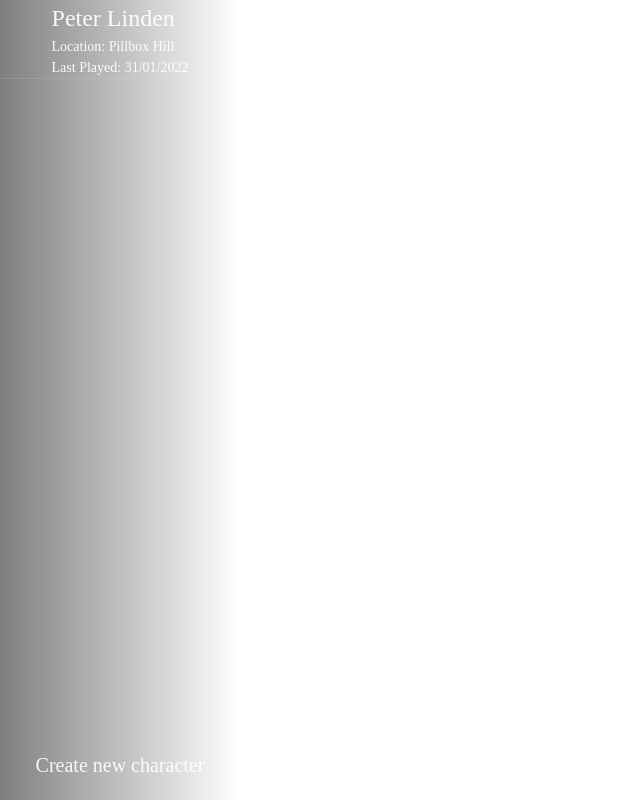
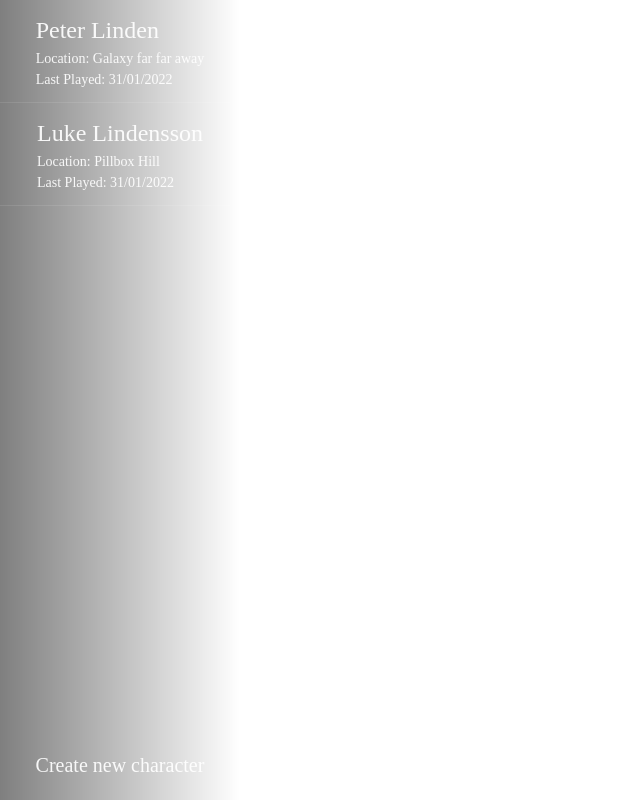
Before and after one commit to overextended/ox_core, a React (Create React App) app in the folder web/: page / in a window 1280 px wide. Shown: the whole page, without its empty margins (0-640 px from the left). Built offline with nearby package versions, Linux system fonts and the light colour scheme.

Commit message:
feat(nui): Characters component

```diff
--- /dev/null
+++ b/web/src/components/Characters.tsx
@@ -0,0 +1,59 @@
+import { Box, Text, Divider } from "@chakra-ui/react";
+import { useNuiEvent } from "../hooks/useNuiEvent";
+import React from "react";
+import { debugData } from "../utils/debugData";
+
+interface Character {
+	firstName: string;
+	lastName: string;
+	location: string;
+}
+
+debugData([
+	{
+		action: "sendCharacters",
+		data: [
+			{
+				firstName: "Peter",
+				lastName: "Linden",
+				location: "Galaxy far far away",
+			},
+			{
+				firstName: "Luke",
+				lastName: "Lindensson",
+				location: "Pillbox Hill",
+			},
+		],
+	},
+]);
+
+const Characters: React.FC = () => {
+	const [characters, setCharacters] = React.useState<Character[]>([
+		{
+			firstName: "",
+			lastName: "",
+			location: "",
+		},
+	]);
+
+	useNuiEvent("sendCharacters", (data: Character[]) => {
+		setCharacters(data);
+	});
+
+	return (
+		<>
+			{characters.map((character: Character, index) => (
+				<React.Fragment key={`character-${index}`}>
+					<Box p={3}>
+						<Text fontSize="2xl">{`${character.firstName} ${character.lastName}`}</Text>
+						<Text fontSize="sm">{`Location: ${character.location}`}</Text>
+						<Text fontSize="sm">Last Played: 31/01/2022</Text>
+					</Box>
+					<Divider />
+				</React.Fragment>
+			))}
+		</>
+	);
+};
+
+export default Characters;
--- a/web/src/components/SideBar.tsx
+++ b/web/src/components/SideBar.tsx
@@ -1,5 +1,6 @@
 import React from "react";
-import { Box, Text, Flex, Spacer, Divider } from "@chakra-ui/react";
+import { Box, Text, Flex, Spacer } from "@chakra-ui/react";
+import Characters from "./Characters";
 
 const SideBar: React.FC = () => {
 	return (
@@ -19,12 +20,7 @@ const SideBar: React.FC = () => {
 					justifyContent="center"
 					alignItems="center"
 				>
-					<Box>
-						<Text fontSize="2xl">Peter Linden</Text>
-						<Text fontSize="sm">Location: Pillbox Hill</Text>
-						<Text fontSize="sm">Last Played: 31/01/2022</Text>
-					</Box>
-					<Divider />
+					<Characters />
 				</Flex>
 				<Spacer />
 				<Text
```
